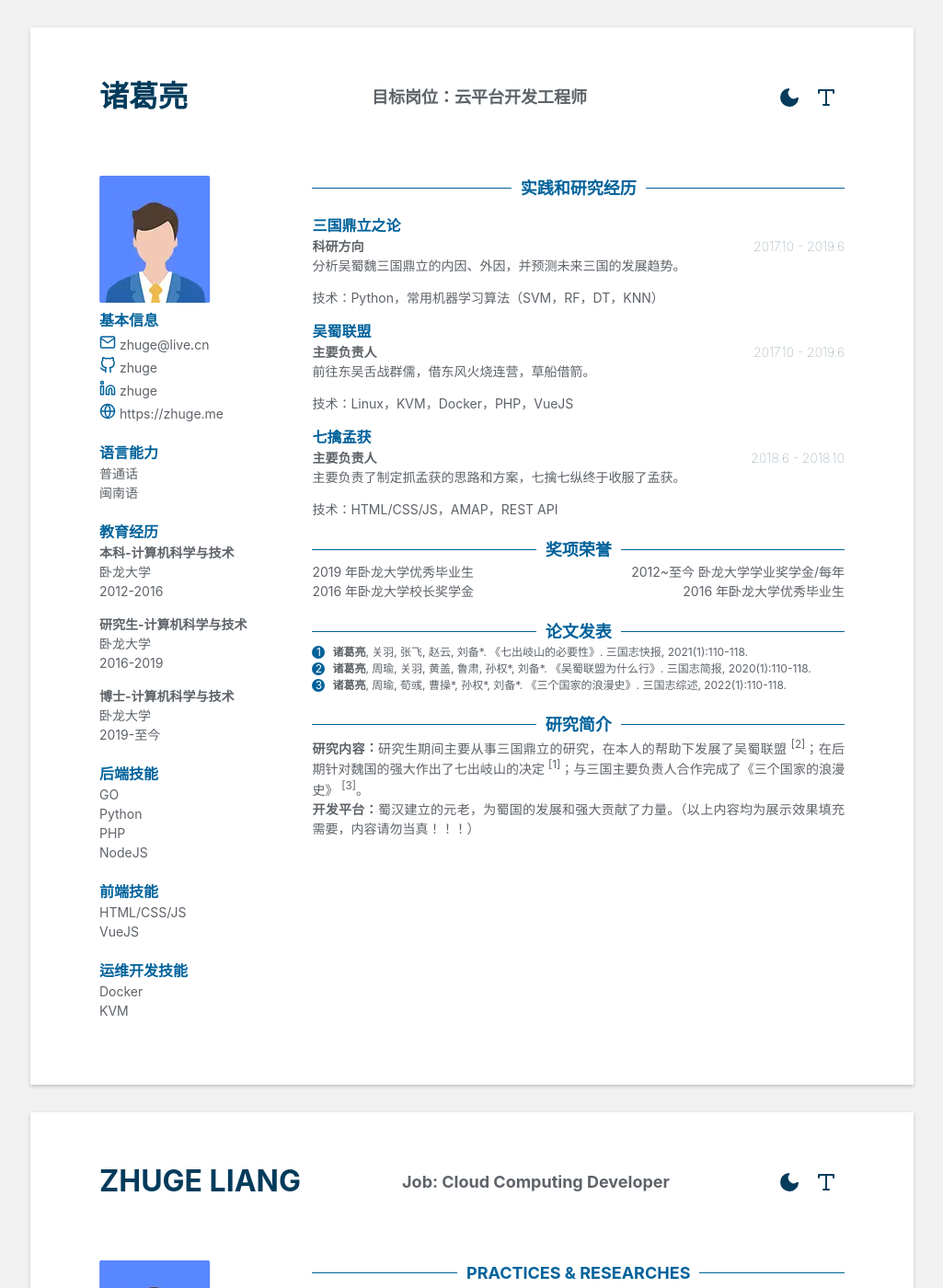
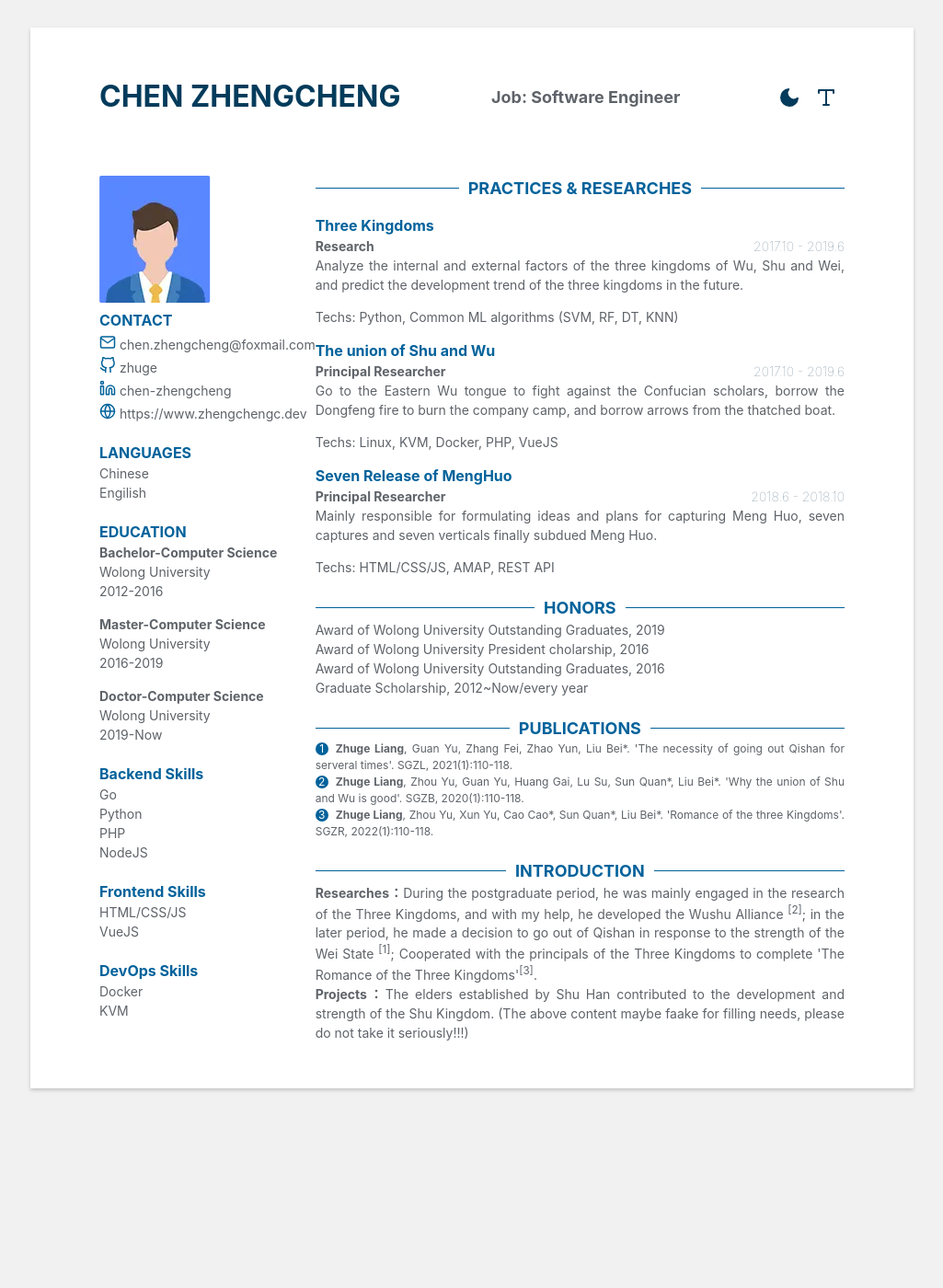
Before and after one commit to zhengchengc/personal-website, a Jekyll site: the page built from cv.md, in a window 1280 px wide and 1400 px high. Shown: the whole window at 92% size, without its empty margins (127-1152 px from the left). Built offline with Jekyll 4.4.1, drawn with Linux system fonts in a browser that asks for light colours; a style sheet for code colours, icons or effects is not loaded; some of the changed text lies outside the part shown.

Commit message:
CV experiment

```diff
--- a/_config.yml
+++ b/_config.yml
@@ -42,6 +42,7 @@ nav:
   archives: '/archives.html'
   tags: '/tags.html'
   about:
+    cv: '/cv.md'
     RSS: '/feed.xml'
 
 # Gray for the whole site 全站灰色
--- a/_data/cv.yml
+++ b/_data/cv.yml
@@ -1,80 +1,80 @@
-- lang: "zh"
-  name: "诸葛亮"
-  motivation: "云平台开发工程师"
+# - lang: "zh"
+#   name: "诸葛亮"
+#   motivation: "云平台开发工程师"
+#   photo: "/assets/img/h3.webp"
+#   email: "zhuge@live.cn"
+#   github: "zhuge"
+#   linkedin: "zhuge"
+#   website: "https://zhuge.me"
+#   languages:
+#     - idiom: "普通话"
+#     - idiom: "闽南语"
+#   educations:
+#     - degree: "本科-计算机科学与技术"
+#       university: "卧龙大学"
+#       time: "2012-2016"
+#     - degree: "研究生-计算机科学与技术"
+#       university: "卧龙大学"
+#       time: "2016-2019"
+#     - degree: "博士-计算机科学与技术"
+#       university: "卧龙大学"
+#       time: "2019-至今"
+#   skills:
+#     - title: "后端技能"
+#       skill:
+#         - GO
+#         - Python
+#         - PHP
+#         - NodeJS
+#     - title: "前端技能"
+#       skill:
+#         - HTML/CSS/JS
+#         - VueJS
+#     - title: "运维开发技能"
+#       skill:
+#         - Docker
+#         - KVM
+#   experience:
+#     - role: "三国鼎立之论"
+#       company: "科研方向"
+#       time: "2017.10 - 2019.6"
+#       details: "分析吴蜀魏三国鼎立的内因、外因，并预测未来三国的发展趋势。"
+#       tech: "技术：Python，常用机器学习算法（SVM，RF，DT，KNN）"
+#     - role: "吴蜀联盟"
+#       company: "主要负责人"
+#       time: "2017.10 - 2019.6"
+#       details: "前往东吴舌战群儒，借东风火烧连营，草船借箭。"
+#       tech: "技术：Linux，KVM，Docker，PHP，VueJS"
+#     - role : "七擒孟获"
+#       company: "主要负责人"
+#       time: "2018.6 - 2018.10"
+#       details: "主要负责了制定抓孟获的思路和方案，七擒七纵终于收服了孟获。"
+#       tech: "技术：HTML/CSS/JS，AMAP，REST API"
+#   honors:
+#     - 2019 年卧龙大学优秀毕业生
+#     - 2012~至今 卧龙大学学业奖学金/每年
+#     - 2016 年卧龙大学校长奖学金
+#     - 2016 年卧龙大学优秀毕业生
+#   publications:
+#     - "<b>诸葛亮</b>, 关羽, 张飞, 赵云, 刘备*. 《七出岐山的必要性》. 三国志快报, 2021(1):110-118."
+#     - "<b>诸葛亮</b>, 周瑜, 关羽, 黄盖, 鲁肃, 孙权*, 刘备*. 《吴蜀联盟为什么行》. 三国志简报, 2020(1):110-118."
+#     - "<b>诸葛亮</b>, 周瑜, 荀彧, 曹操*, 孙权*, 刘备*. 《三个国家的浪漫史》. 三国志综述, 2022(1):110-118."
+#   introduction:
+#     - title: "研究内容"
+#       content: "研究生期间主要从事三国鼎立的研究，在本人的帮助下发展了吴蜀联盟 <sup>[2]</sup>；在后期针对魏国的强大作出了七出岐山的决定 <sup>[1]</sup>；与三国主要负责人合作完成了《三个国家的浪漫史》 <sup>[3]</sup>。"
+#     - title: "开发平台"
+#       content: "蜀汉建立的元老，为蜀国的发展和强大贡献了力量。（以上内容均为展示效果填充需要，内容请勿当真！！！）"
+- lang: "en"
+  name: "Chen Zhengcheng"
+  motivation: "Software Engineer"
   photo: "/assets/img/h3.webp"
-  email: "zhuge@live.cn"
+  email: "chen.zhengcheng@foxmail.com"
   github: "zhuge"
-  linkedin: "zhuge"
-  website: "https://zhuge.me"
-  languages:
-    - idiom: "普通话"
-    - idiom: "闽南语"
-  educations:
-    - degree: "本科-计算机科学与技术"
-      university: "卧龙大学"
-      time: "2012-2016"
-    - degree: "研究生-计算机科学与技术"
-      university: "卧龙大学"
-      time: "2016-2019"
-    - degree: "博士-计算机科学与技术"
-      university: "卧龙大学"
-      time: "2019-至今"
-  skills:
-    - title: "后端技能"
-      skill:
-        - GO
-        - Python
-        - PHP
-        - NodeJS
-    - title: "前端技能"
-      skill:
-        - HTML/CSS/JS
-        - VueJS
-    - title: "运维开发技能"
-      skill:
-        - Docker
-        - KVM
-  experience:
-    - role: "三国鼎立之论"
-      company: "科研方向"
-      time: "2017.10 - 2019.6"
-      details: "分析吴蜀魏三国鼎立的内因、外因，并预测未来三国的发展趋势。"
-      tech: "技术：Python，常用机器学习算法（SVM，RF，DT，KNN）"
-    - role: "吴蜀联盟"
-      company: "主要负责人"
-      time: "2017.10 - 2019.6"
-      details: "前往东吴舌战群儒，借东风火烧连营，草船借箭。"
-      tech: "技术：Linux，KVM，Docker，PHP，VueJS"
-    - role : "七擒孟获"
-      company: "主要负责人"
-      time: "2018.6 - 2018.10"
-      details: "主要负责了制定抓孟获的思路和方案，七擒七纵终于收服了孟获。"
-      tech: "技术：HTML/CSS/JS，AMAP，REST API"
-  honors:
-    - 2019 年卧龙大学优秀毕业生
-    - 2012~至今 卧龙大学学业奖学金/每年
-    - 2016 年卧龙大学校长奖学金
-    - 2016 年卧龙大学优秀毕业生
-  publications:
-    - "<b>诸葛亮</b>, 关羽, 张飞, 赵云, 刘备*. 《七出岐山的必要性》. 三国志快报, 2021(1):110-118."
-    - "<b>诸葛亮</b>, 周瑜, 关羽, 黄盖, 鲁肃, 孙权*, 刘备*. 《吴蜀联盟为什么行》. 三国志简报, 2020(1):110-118."
-    - "<b>诸葛亮</b>, 周瑜, 荀彧, 曹操*, 孙权*, 刘备*. 《三个国家的浪漫史》. 三国志综述, 2022(1):110-118."
-  introduction:
-    - title: "研究内容"
-      content: "研究生期间主要从事三国鼎立的研究，在本人的帮助下发展了吴蜀联盟 <sup>[2]</sup>；在后期针对魏国的强大作出了七出岐山的决定 <sup>[1]</sup>；与三国主要负责人合作完成了《三个国家的浪漫史》 <sup>[3]</sup>。"
-    - title: "开发平台"
-      content: "蜀汉建立的元老，为蜀国的发展和强大贡献了力量。（以上内容均为展示效果填充需要，内容请勿当真！！！）"
-- lang: "en"
-  name: "Zhuge Liang"
-  motivation: "Cloud Computing Developer"
-  photo: "/assets/img/h3.webp"
-  email: "zhuge@live.cn"
-  github: "zhuge"
-  linkedin: "zhuge"
-  website: "https://zhuge.me"
+  linkedin: "chen-zhengcheng"
+  website: "https://www.zhengchengc.dev"
   languages:
     - idiom: "Chinese"
-    - idiom: "Minnan"
+    - idiom: "Engilish"
   educations:
     - degree: "Bachelor-Computer Science"
       university: "Wolong University"
```
